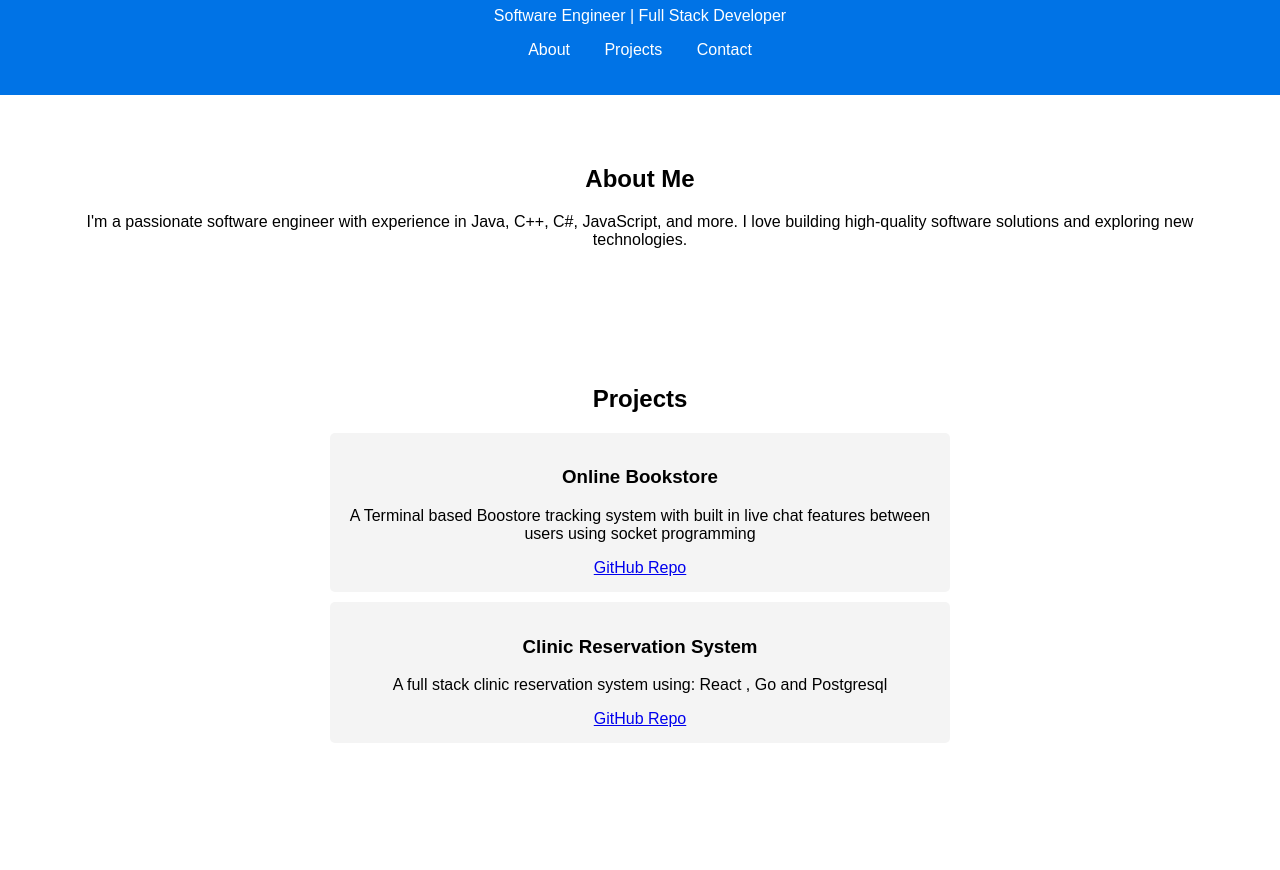
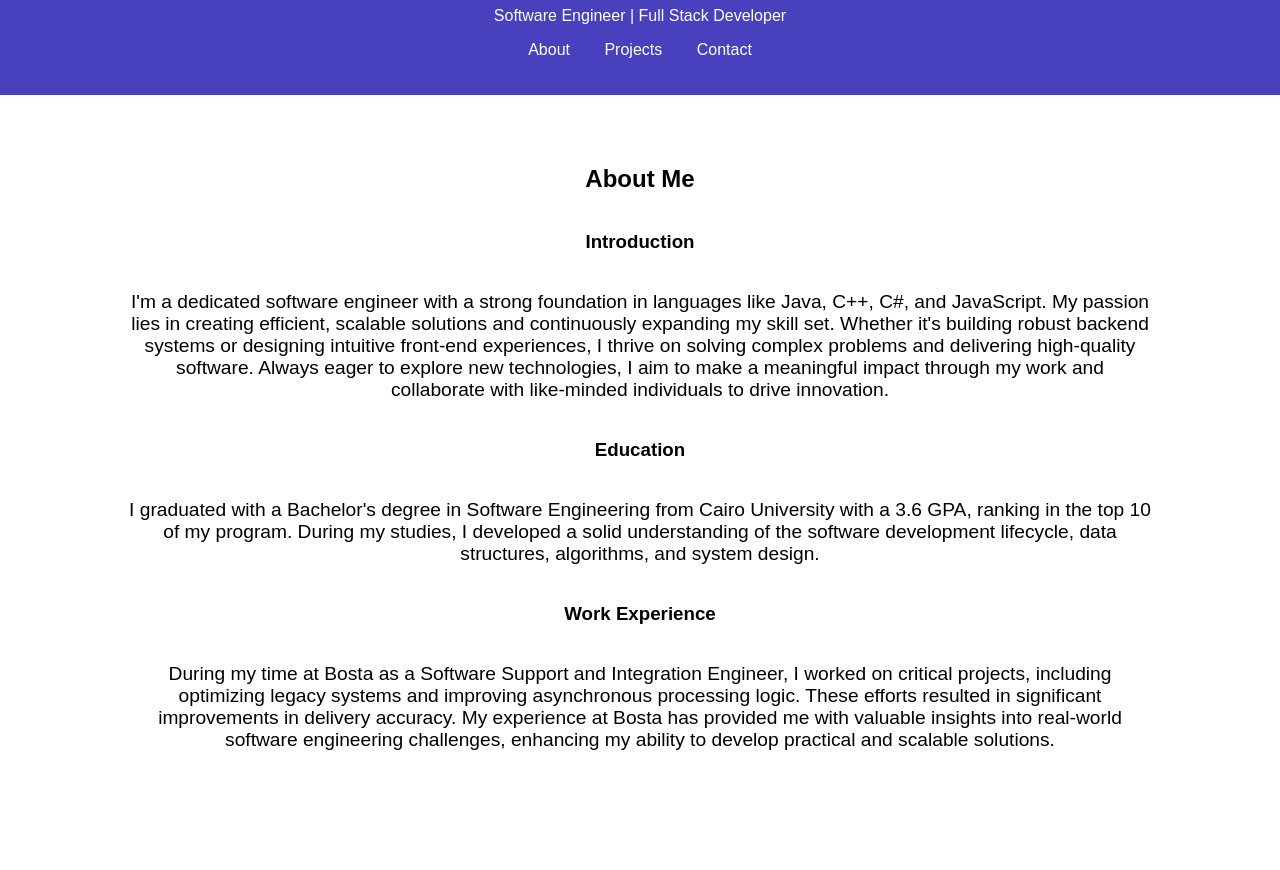
Before and after one commit to RamezTalaat/RamezTalaat.github.io, a plain HTML site: page index.html in a window 1280 px wide. Shown: the part 93-963 px from the top of the page. Drawn offline with Linux system fonts and the light colour scheme.

Commit message:
ADD: update about section

```diff
--- a/index.html
+++ b/index.html
@@ -4,7 +4,8 @@
 <head>
     <meta charset="UTF-8">
     <meta name="viewport" content="width=device-width, initial-scale=1.0">
-    <title>Ramez Ehab Talaat - Portfolio</title>
+    <link rel="icon" type="image/svg" href="assets/code.svg" />
+    <title>Ramez Talaat's - Portfolio</title>
     <link rel="stylesheet" href="styles.css">
 </head>
 
@@ -23,21 +24,46 @@
 
     <section id="about">
         <h2>About Me</h2>
-        <p>I'm a passionate software engineer with experience in Java, C++, C#, JavaScript, and more. I love building
-            high-quality software solutions and exploring new technologies.</p>
+        <h3>Introduction</h3>
+        <p>I'm a dedicated software engineer with a strong foundation in languages like Java, C++, C#, and JavaScript.
+            My passion lies in creating efficient, scalable solutions and continuously expanding my skill set. Whether
+            it's building robust backend systems or designing intuitive front-end experiences, I thrive on solving
+            complex problems and delivering high-quality software. Always eager to explore new technologies, I aim to
+            make a meaningful impact through my work and collaborate with like-minded individuals to drive innovation.
+        </p>
+
+        <h3>Education</h3>
+        <p>I graduated with a Bachelor's degree in Software Engineering from Cairo University with a 3.6 GPA, ranking in
+            the top 10 of my program. During my studies, I developed a solid understanding of the software development
+            lifecycle, data structures, algorithms, and system design.</p>
+
+        <h3>Work Experience</h3>
+        <p>During my time at Bosta as a Software Support and Integration Engineer, I worked on critical projects,
+            including optimizing legacy systems and improving asynchronous processing logic. These efforts resulted in
+            significant improvements in delivery accuracy. My experience at Bosta has provided me with valuable insights
+            into real-world software engineering challenges, enhancing my ability to develop practical and scalable
+            solutions.</p>
+
     </section>
 
     <section id="projects">
         <h2>Projects</h2>
         <div class="project">
             <h3>Online Bookstore</h3>
-            <p>A Terminal based Boostore tracking system with built in live chat features between users using socket programming</p>
+            <p>A Terminal based Boostore tracking system with built in live chat features between users using Java,
+                socket programming</p>
             <a href="https://github.com/RamezTalaat/Online-Bookstore">GitHub Repo</a>
         </div>
         <div class="project">
             <h3>Clinic Reservation System</h3>
-            <p>A full stack clinic reservation system using: React , Go and Postgresql </p>
+            <p>A full stack clinic reservation system using: React, Go and PostgreSQL</p>
             <a href="https://github.com/RamezTalaat/Clinic-Reservation-System">GitHub Repo</a>
+        </div>
+        <div class="project">
+            <h3>Bored? Play a quick tenzies Game</h3>
+            <a href="https://rameztalaat.github.io/tenzies-game">PLAY NOW!</a>
+            <p>A simple tenzies game: using React</p>
+            <a href="https://github.com/RamezTalaat/tenzies-game">GitHub Repo</a>
         </div>
     </section>
 
@@ -45,8 +71,10 @@
         <h2>Contact Me</h2>
         <p>Email: ramez.e.talaat@gmail.com</p>
         <p>GitHub: <a href="https://github.com/RamezTalaat" target="_blank">github.com/RamezTalaat</a></p>
-        <p>LinkedIn: <a href="https://www.linkedin.com/in/ramez-talaat/" target="_blank">linkedin.com/in/ramez-talaat/</a></p>
-        <p>Resume: <a href="https://drive.google.com/file/d/1mIU9stDIcmkgTWh0A-IfxmadMzkFmU63/view?usp=drive_link" target="_blank">Resume</a></p>
+        <p>LinkedIn: <a href="https://www.linkedin.com/in/ramez-talaat/"
+                target="_blank">linkedin.com/in/ramez-talaat/</a></p>
+        <p>Resume: <a href="https://drive.google.com/file/d/1mIU9stDIcmkgTWh0A-IfxmadMzkFmU63/view?usp=drive_link"
+                target="_blank">Resume</a></p>
 
     </section>
 
--- a/styles.css
+++ b/styles.css
@@ -6,7 +6,7 @@ body {
 }
 
 header {
-    background: #0073e6;
+    background: #4940be;
     color: white;
     padding: 20px;
 }
@@ -44,3 +44,15 @@ footer {
     padding: 10px;
     position: relative;
 }
+
+#about{
+    max-width: 80%;
+    align-items: center;
+    display: flex;
+    flex-direction: column;
+    margin: auto
+}
+
+#about > p{
+    font-size: 1.2rem;
+}
```
Also changed, not shown: assets/code.svg (added).
